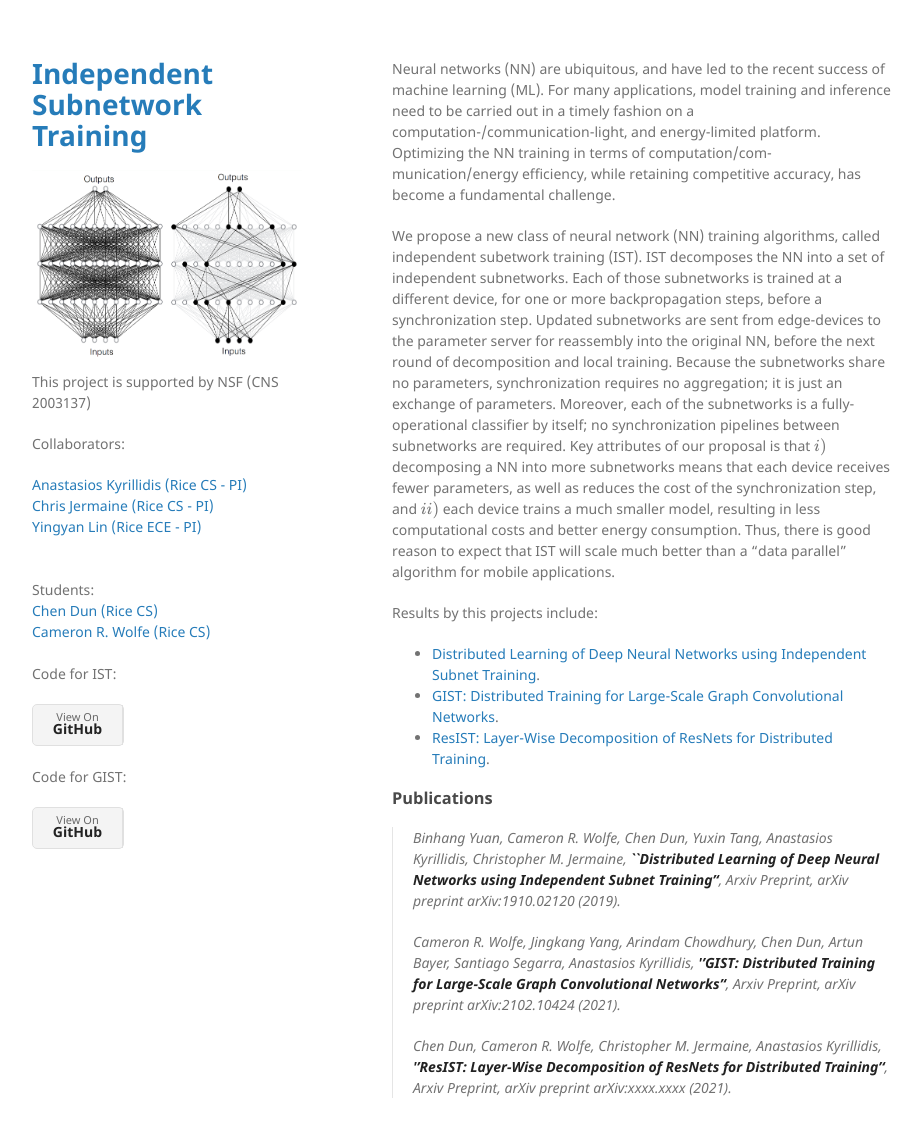
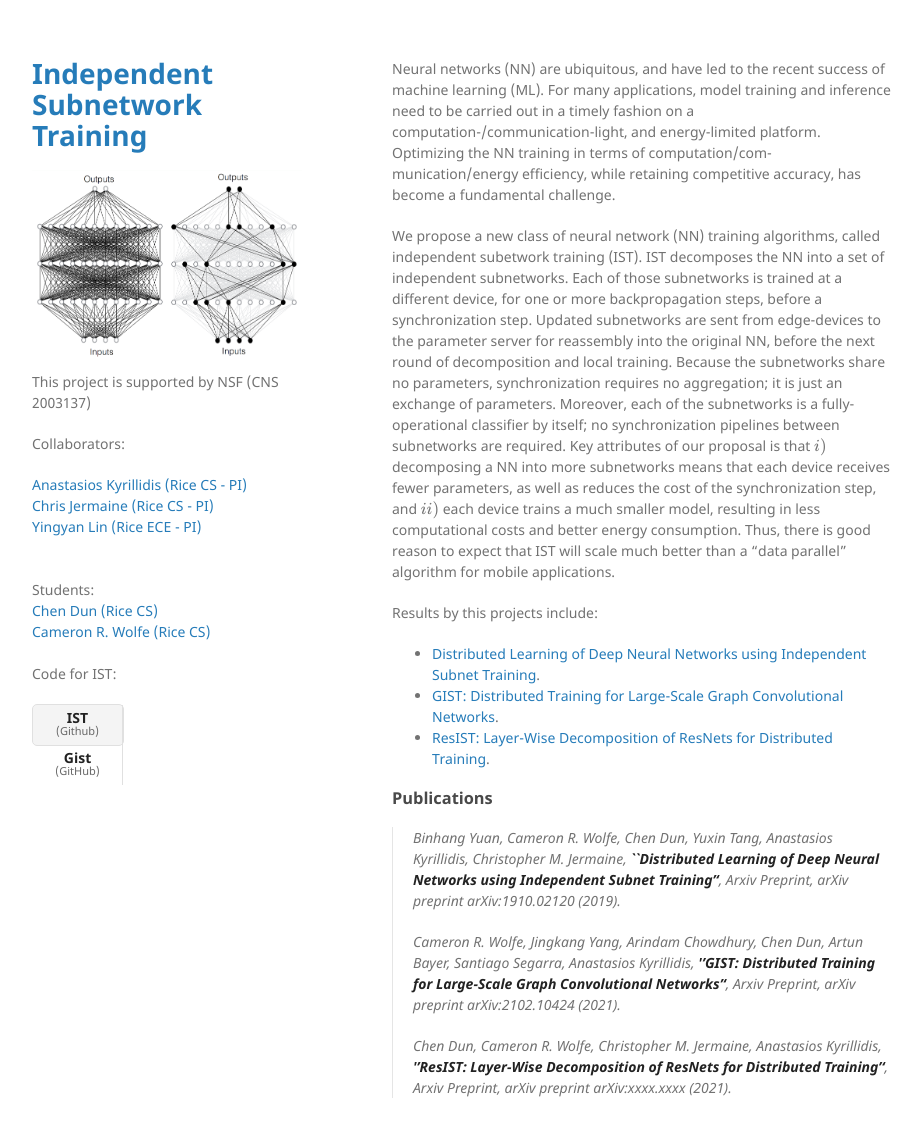
Before and after one commit to akyrillidis/ist, a Jekyll site: the page built from index.md, in a window 1280 px wide and 1168 px high. Shown: the top 1137 px of the window, without its empty margins (178-1100 px from the left). Built offline with Jekyll 4.4.1, drawn with Linux system fonts in a browser that asks for light colours; formulas are drawn with MathJax 3.

Commit message:
Update default.html

```diff
--- a/_layouts/default.html
+++ b/_layouts/default.html
@@ -45,14 +45,8 @@
         <p class="view">Code for IST:</p>
         {% if site.show_downloads %}
         <ul class="downloads">
-          <li><a href="https://github.com/BinhangYuan/IST_Release">View On <strong>GitHub</strong></a></li>
-        </ul>
-        {% endif %}
-
-        <p class="view">Code for GIST:</p>
-        {% if site.show_downloads %}
-        <ul class="downloads">
-          <li><a href="https://github.com/wolfecameron/GIST">View On <strong>GitHub</strong></a></li>
+          <li><a href="https://github.com/BinhangYuan/IST_Release"><strong>IST</strong> (Github)</a></li>
+          <li><a href="https://github.com/wolfecameron/GIST"><strong>Gist</strong> (GitHub)</a></li>
         </ul>
         {% endif %}
 
```
